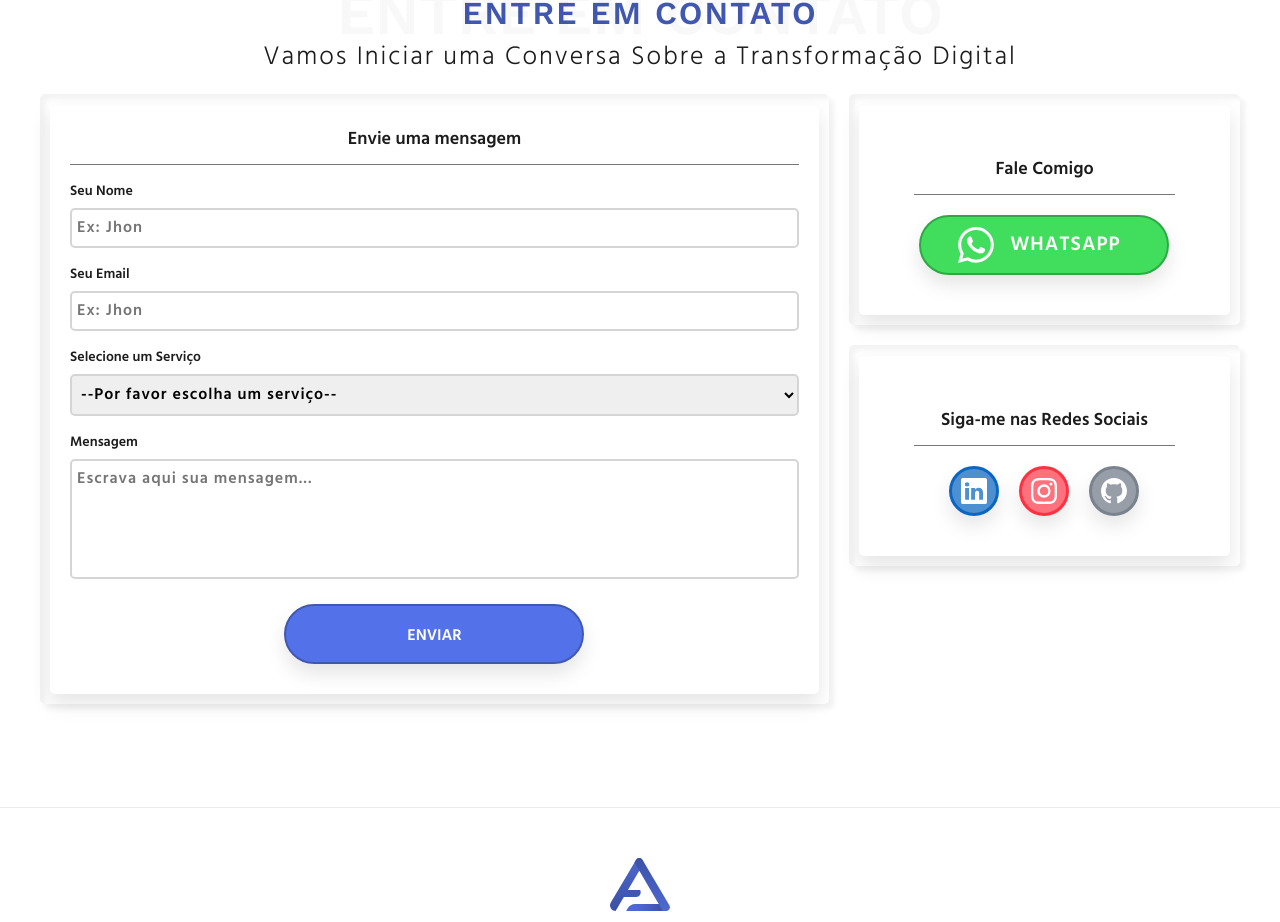
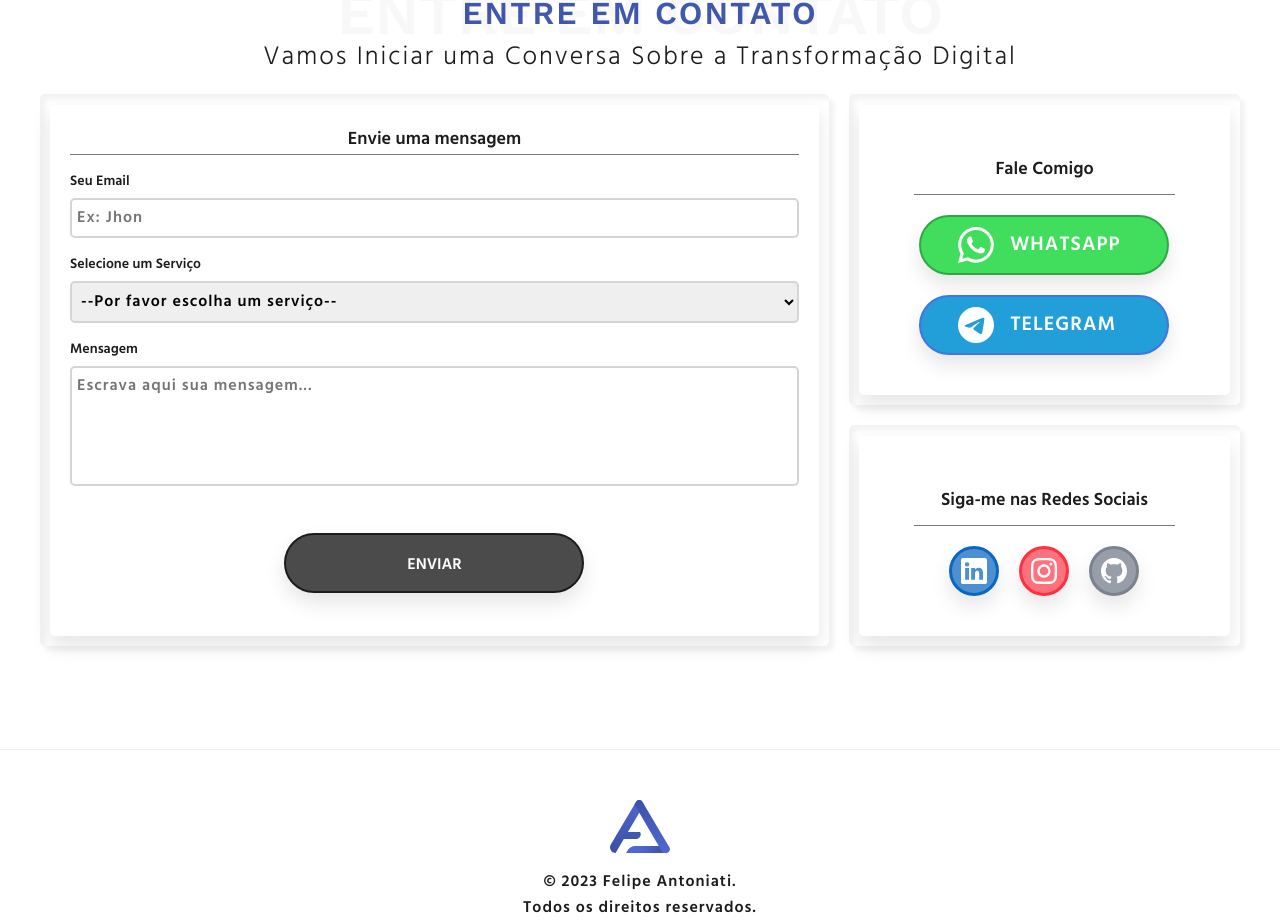
Before and after one commit to antoniati/portifolio, a Next.js app in the folder website/: page / in a window 1280 px wide. Shown: the part 3738-4660 px from the top of the page. Built offline with nearby package versions, Linux system fonts and the light colour scheme.

Commit message:
Adjusts for develop branch

```diff
--- /dev/null
+++ b/website/src/components/Buttons/TelegramButton/TelegramButton.module.css
@@ -0,0 +1,70 @@
+/**
+ * Estilos para o botão do telegram.
+ */
+ #telegram {
+    width: 250px; /* Largura do botão */
+    height: 60px; /* Altura do botão */
+    padding: 0 20px; /* Espaçamento interno (horizontal) */
+
+    display: flex; /* Exibe os elementos como flex */
+    align-items: center; /* Centraliza verticalmente os elementos */
+    justify-content: flex-start; /* Alinha os elementos à esquerda */
+
+    color: var(--white); /* Cor do texto */
+    background: linear-gradient(
+        to right,
+        #4174e4 0%,
+        #4174e4 20%,
+        #229ED9 20%,
+        #229ED9 100%
+    ); /* Gradiente de cores de fundo */
+    background-size: 1500px; /* Tamanho do gradiente */
+    background-position: 100% 0; /* Posição do gradiente */
+    border-radius: 30px; /* Raio do canto arredondado */
+    border: 2px solid #4174e4; /* Borda do botão */
+    box-shadow: 0 10px 20px rgba(0, 0, 0, 0.1); /* Sombra do botão */
+    transition: all 0.5s ease-in-out; /* Transição suave em animações */
+    cursor: pointer;
+}
+
+/**
+ * Estilos para o ícone do telegram.
+ */
+#telegram i {
+    width: 50%; /* Largura do ícone */
+    display: flex; /* Exibe o ícone como flex */
+    align-items: center; /* Centraliza verticalmente o ícone */
+    justify-content: center; /* Centraliza horizontalmente o ícone */
+    font-size: 36px; /* Tamanho do ícone */
+}
+
+/**
+ * Estilos para o texto "telegram".
+ */
+#telegram span {
+    width: 100%; /* Largura do texto */
+    font: 600 20px var(--hind); /* Estilo do texto */
+    text-transform: uppercase; /* Transforma o texto em maiúsculas */
+    letter-spacing: 1px; /* Espaçamento entre caracteres */
+    transition: all 0.5s ease-in-out; /* Transição suave em animações */
+}
+
+/**
+ * Estilos aplicados ao passar o mouse sobre o botão do telegram.
+ */
+ #telegram:hover {
+    background-position: 0 0; /* Altera a posição do gradiente ao passar o mouse */
+}
+
+#telegram:hover span {
+    letter-spacing: 2px; /* Altera o espaçamento entre caracteres */
+}
+
+/**
+ * Estilos específicos para telas pequenas (até 600px) para o botão do telegram.
+ */
+@media screen and (max-width: 600px) {
+    #telegram {
+        width: 240px; /* Largura do botão em telas pequenas */
+    }
+}
--- /dev/null
+++ b/website/src/components/Buttons/TelegramButton/TelegramButton.tsx
@@ -0,0 +1,27 @@
+/**
+ * Componente reutilizável que exibe um botão para iniciar uma conversa no Telegram
+ *
+ * Este componente renderiza um botão estilizado que, ao ser clicado, abre uma
+ * conversa no Telegram com um número pré-definido
+ */
+
+// Importa o Icone do Telegram
+import { BsTelegram } from "react-icons/bs"
+
+// Importa os estilos CSS específicos para o componente Botão Telegram
+import styles from "./TelegramButton.module.css";
+
+//Componente Funcional Botão Telegram.
+export default function TelegramButton() {
+    return (
+        <a
+            id={styles.telegram}
+            href={process.env.URL_CONTACT_TELEGRAM} // URL do Telegram para redirecionamento
+            target="_blank" // Abre o link em uma nova aba
+            rel="noopener noreferrer"
+        >
+            <i> <BsTelegram /> </i>
+            <span> Telegram </span>
+        </a>
+    );
+}
--- a/website/src/components/ContactForm/ContactForm.module.css
+++ b/website/src/components/ContactForm/ContactForm.module.css
@@ -1,16 +1,8 @@
-/* Estilos para o formulário */
-#form {
-    display: flex;
-    flex-direction: column;
-    gap: 20px; /* Espaçamento vertical entre os elementos do formulário */
-}
-
 /* Estilos para o título do formulário */
 .formTitle {
     width: 100%;
     text-align: center;
     font: 600 18px var(--hind); /* Estilo da fonte */
-    padding-bottom: 10px;
     border-bottom: 1px solid var(--dark-gray); /* Borda inferior */
 }
 
@@ -37,16 +29,17 @@
     transition: all 0.5s ease-in-out; /* Transição suave em animações */
     background:
         linear-gradient(to right,
-            var(--dark-blue) 0%,
-            var(--dark-blue) 20%,
-            var(--light-blue) 20%,
-            var(--light-blue) 100%); /* Gradiente de cores de fundo */
+            var(--black) 0%,
+            var(--black) 20%,
+            #4b4b4b 20%,
+            #4b4b4b 100%); /* Gradiente de cores de fundo */
     background-size: 1500px; /* Tamanho do gradiente */
     background-position: 100% 0; /* Posição do gradiente */
     box-shadow: 0 10px 20px rgba(0, 0, 0, 0.1); /* Sombra do botão */
-    border: 2px solid var(--dark-blue); /* Borda do botão */
+    border: 2px solid var(--black); /* Borda do botão */
     border-radius: 50rem; /* Raio do canto arredondado */
     transition: 0.5s; /* Transição suave */
+    margin-top: 2rem;
 }
 
 /* Estilos aplicados ao passar o mouse sobre o botão do formulário */
@@ -58,8 +51,8 @@
 /* Estilos para o contêiner do botão do formulário */
 .buttonForm {
     width: 100%;
+    height: 100%;
     display: flex;
-    height: 80px; /* Altura do contêiner do botão */
     align-items: center;
     justify-content: center;
 }
--- a/website/src/components/ContactForm/ContactForm.tsx
+++ b/website/src/components/ContactForm/ContactForm.tsx
@@ -14,9 +14,9 @@ const ContactForm: React.FC = () => {
                     <h3 className={styles.formTitle}> Envie uma mensagem </h3>
                     <input type="hidden" name="_next" value="https://felipeantoniati.vercel.app/pages/sucess.html" />
 
-                    <ContactItem labelFor="name" labelText="Seu Nome">
+                    {/* <ContactItem labelFor="name" labelText="Seu Nome">
                         <input type="text" placeholder="Ex: Jhon" />
-                    </ContactItem>
+                    </ContactItem> */}
                     <ContactItem labelFor="email" labelText="Seu Email">
                         <input type="email" placeholder="Ex: Jhon" />
                     </ContactItem>
--- a/website/src/components/Home/ContactSection/ContactSection.tsx
+++ b/website/src/components/Home/ContactSection/ContactSection.tsx
@@ -5,6 +5,7 @@ import WhatsAppButton from "@/components/Buttons/WhatsappButton/WhatsappButton";
 import SocialMedias from "@/components/SocialMedias/SocialMedias";
 import {contactSection} from "@/data/homePageData";
 import styles from "./ContactSection.module.css";
+import TelegramButton from "@/components/Buttons/TelegramButton/TelegramButton";
 
 const ContactSection: React.FC = () => {
     return (
@@ -21,6 +22,7 @@ const ContactSection: React.FC = () => {
                         <div className={styles.contactItem}>
                             <h3>{contactSection.titleWhatsapp}</h3>
                             <WhatsAppButton />
+                            <TelegramButton />
                         </div>
                     </NeumorphismContainer>
                     <NeumorphismContainer>
--- a/website/src/pages/servicos.tsx
+++ b/website/src/pages/servicos.tsx
@@ -1,3 +1,4 @@
+import Footer from "@/components/Footer/Footer";
 import ContactSection from "@/components/Home/ContactSection/ContactSection";
 import FAQSection from "@/components/Home/FAQSection/FAQSection";
 import ProjectSection from "@/components/Home/ProjectsSection/ProjectSection";
@@ -15,6 +16,7 @@ export default function Services() {
                 <FAQSection />
                 <ContactSection />
             </main>
+            <Footer />
         </>
     );
 };
```
Also changed, not shown: website/src/pages/contato.tsx (added, +19 -0 lines), website/src/styles/ContactPage.module.css (added, +8 -0 lines).
